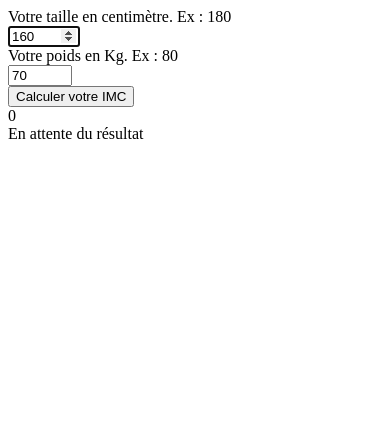
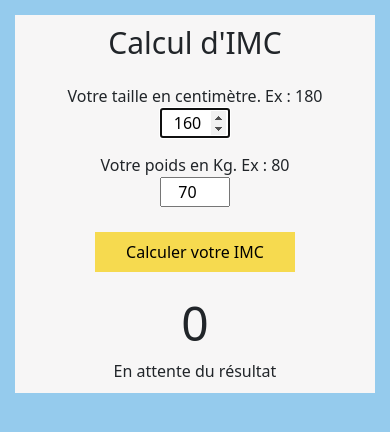
Before and after one commit to yannou64/20_Projets_Javascript, a plain HTML site: page Calcul_imc/index.html in a window 390 px wide. Drawn offline with nearby package versions, Linux system fonts and the light colour scheme.

Commit message:
Travaille du style pour mobile

```diff
--- /dev/null
+++ b/Calcul_imc/css.css
@@ -0,0 +1,55 @@
+body {
+    background-color: rgb(149, 203, 237);
+}
+
+h1 {
+    font-size: 30px;
+}
+.container_application {
+  background-color: rgba(248, 246, 246, 0.993);
+  margin: 15px;
+  padding: 10px;
+}
+
+.form_input {
+    margin-top: 15px;
+}
+
+.input_saisi {
+  width: 70px;
+  text-align: center;
+}
+
+.titre {
+  text-align: center;
+}
+
+.text_input {
+  text-align: center;
+}
+
+.input_user {
+  text-align: center;
+}
+
+.form_button {
+  margin-top: 25px;
+  margin-bottom: 15px;
+  text-align: center;
+}
+
+.button_btn {
+  width: 200px;
+  background-color: rgb(246, 218, 79);
+  border: 0px;
+  height: 40px;
+}
+
+.affichage_imc {
+  text-align: center;
+  font-size: 3em;
+}
+
+.affichage_remarque {
+  text-align: center;
+}
--- a/Calcul_imc/index.html
+++ b/Calcul_imc/index.html
@@ -4,12 +4,29 @@
     <meta charset="UTF-8" />
     <meta name="viewport" content="width=device-width, initial-scale=1.0" />
     <title>Calcule imc</title>
+    <link
+      href="https://cdn.jsdelivr.net/npm/bootstrap@5.1.3/dist/css/bootstrap.min.css"
+      rel="stylesheet"
+      integrity="sha384-1BmE4kWBq78iYhFldvKuhfTAU6auU8tT94WrHftjDbrCEXSU1oBoqyl2QvZ6jIW3"
+      crossorigin="anonymous"
+    />
+    <link rel="stylesheet" href="css.css" />
     <script src="javascript.js" defer></script>
   </head>
   <body>
+      <div class="container_application">
+        <div class="row titre">
+          <h1>Calcul d'IMC</h1>
+        </div>
+        <div class="row">
           <form id="formulaire" action="">
-      <label for="taille">Votre taille en centimètre. Ex : 180</label><br />
+            <div class="row form_input">
+              <div class="text_input">
+                <label for="taille">Votre taille en centimètre. Ex : 180</label>
+              </div>
+              <div class="input_user">
                 <input
+                  class="input_saisi"
                   id="taille"
                   type="number"
                   step="1"
@@ -19,9 +36,16 @@
                   value="160"
                   required
                   autofocus
-      /><br />
-      <label for="poids">Votre poids en Kg. Ex : 80</label><br />
+                />
+              </div>
+            </div>
+            <div class="row form_input">
+              <div class="text_input">
+                <label for="poids">Votre poids en Kg. Ex : 80</label>
+              </div>
+              <div class="input_user">
                 <input
+                  class="input_saisi"
                   id="poids"
                   type="number"
                   step="1"
@@ -30,10 +54,29 @@
                   name="poids"
                   value="70"
                   required
-      /><br />
-      <input id="button" type="submit" value="Calculer votre IMC" />
+                />
+              </div>
+            </div>
+            <div class="row form_button">
+              <div>
+                <button class="button_btn" id="button" type="submit">
+                  Calculer votre IMC
+                </button>
+              </div>
+            </div>
           </form>
-    <div id="imc">0</div>
-    <div id="imcIntitule">En attente du résultat</div>
+        </div>
+        <div class="row affichage_imc">
+          <span id="imc">0</span>
+        </div>
+        <div class="row affichage_remarque">
+          <span id="imcIntitule">En attente du résultat</span>
+        </div>
+      </div>
+    <script
+      src="https://cdn.jsdelivr.net/npm/bootstrap@5.1.3/dist/js/bootstrap.bundle.min.js"
+      integrity="sha384-ka7Sk0Gln4gmtz2MlQnikT1wXgYsOg+OMhuP+IlRH9sENBO0LRn5q+8nbTov4+1p"
+      crossorigin="anonymous"
+    ></script>
   </body>
 </html>
```
Also changed, not shown: readme.md. Lines whose indentation alone changed are shown as unchanged.
